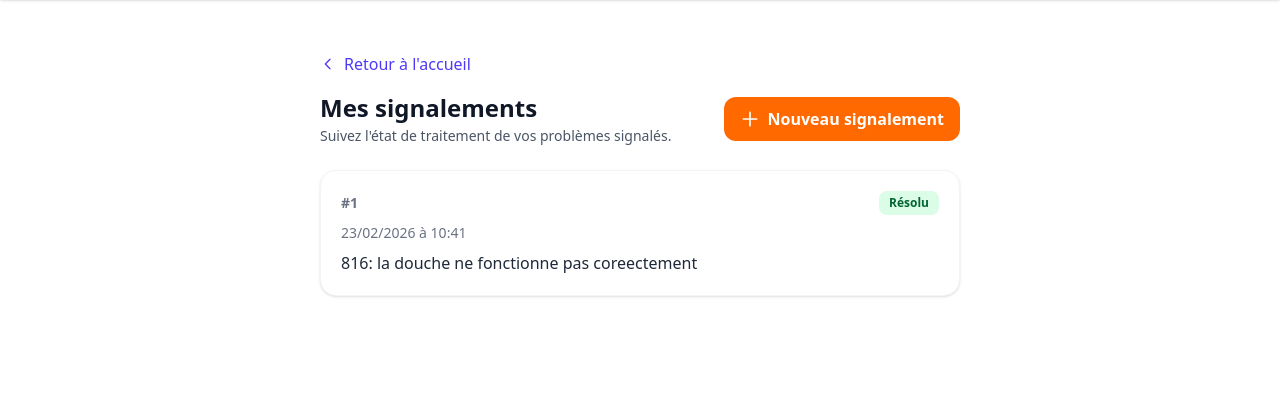
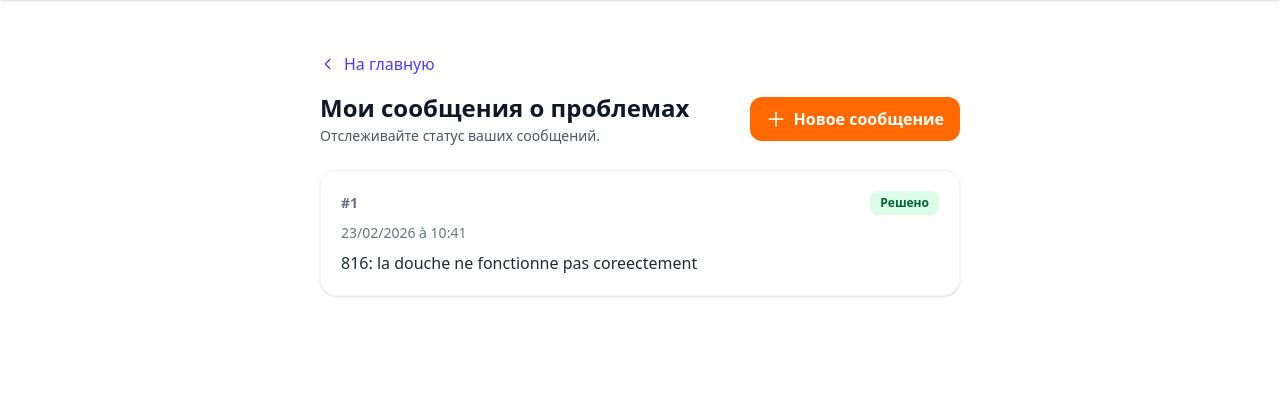
Before and after one commit to Balak97/laverie, a Django app: page /signalements/mes-signalements/ in a window 1280 px wide. Shown: the part 68-482 px from the top of the page. Run offline with Django 4.2, Linux system fonts and the light colour scheme; a user stored in the database is signed in; data comes from the database, SQL or seed files in the repository; both versions use the stored data as it was after the commit.

Commit message:
signalements

```diff
--- a/signalements/views.py
+++ b/signalements/views.py
@@ -1,6 +1,7 @@
 from django.shortcuts import render, redirect, get_object_or_404
 from django.contrib.auth.decorators import login_required
 from django.contrib import messages
+from django.utils.translation import gettext as _
 
 from .models import Signalement
 from .forms import SignalementForm
@@ -11,24 +12,97 @@ def is_agent(user):
     return user.is_authenticated and getattr(user, 'user_type', None) == 'ADMIN'
 
 
+# Chaînes des pages signalements (fallback si .mo non compilés)
+_SIGNALEMENTS_STRINGS = {
+    'ru': {
+        'back_to_home': 'На главную',
+        'view_my_reports': 'Мои сообщения о проблемах',
+        'report_a_problem': 'Сообщить о проблеме',
+        'describe_team': 'Опишите проблему. Команда ознакомится с ней.',
+        'problem_description': 'Описание проблемы',
+        'submit_report': 'Отправить сообщение',
+        'cancel': 'Отменить',
+        'placeholder_description': 'Опишите проблему, с которой вы столкнулись…',
+        'success_message': 'Ваше сообщение зафиксировано. Вы можете отслеживать его статус ниже.',
+        'my_reports': 'Мои сообщения о проблемах',
+        'track_status_subtitle': 'Отслеживайте статус ваших сообщений.',
+        'new_report': 'Новое сообщение',
+        'no_reports': 'Нет сообщений',
+        'empty_message': 'Ваши сообщения о проблемах появятся здесь с их статусом (новое, в работе, решено).',
+        'status_nouveau': 'Новое',
+        'status_en_cours': 'В работе',
+        'status_resolu': 'Решено',
+    },
+    'fr': {
+        'back_to_home': "Retour à l'accueil",
+        'view_my_reports': 'Voir mes signalements',
+        'report_a_problem': 'Signaler un problème',
+        'describe_team': "Décrivez le problème. L'équipe en prendra connaissance.",
+        'problem_description': 'Description du problème',
+        'submit_report': 'Envoyer le signalement',
+        'cancel': 'Annuler',
+        'placeholder_description': 'Décrivez le problème rencontré…',
+        'success_message': 'Votre signalement a bien été enregistré. Vous pouvez suivre son état ci-dessous.',
+        'my_reports': 'Mes signalements',
+        'track_status_subtitle': "Suivez l'état de traitement de vos problèmes signalés.",
+        'new_report': 'Nouveau signalement',
+        'no_reports': 'Aucun signalement',
+        'empty_message': "Vos problèmes signalés apparaîtront ici avec leur état (nouveau, en cours, résolu).",
+        'status_nouveau': 'Nouveau',
+        'status_en_cours': 'En cours',
+        'status_resolu': 'Résolu',
+    },
+    'en': {
+        'back_to_home': 'Back to home',
+        'view_my_reports': 'View my reports',
+        'report_a_problem': 'Report a problem',
+        'describe_team': 'Describe the problem. The team will take note of it.',
+        'problem_description': 'Problem description',
+        'submit_report': 'Submit report',
+        'cancel': 'Cancel',
+        'placeholder_description': 'Describe the problem you encountered…',
+        'success_message': 'Your report has been recorded. You can track its status below.',
+        'my_reports': 'My reports',
+        'track_status_subtitle': 'Track the status of your reported problems.',
+        'new_report': 'New report',
+        'no_reports': 'No reports',
+        'empty_message': 'Your reported problems will appear here with their status (new, in progress, resolved).',
+        'status_nouveau': 'New',
+        'status_en_cours': 'In progress',
+        'status_resolu': 'Resolved',
+    },
+}
+
+
 @login_required
 def signaler(request):
     """Formulaire pour signaler un problème (indépendant du lavage)."""
-    form = SignalementForm(request.POST or None)
+    lang = request.LANGUAGE_CODE or 'ru'
+    i18n = _SIGNALEMENTS_STRINGS.get(lang, _SIGNALEMENTS_STRINGS['en'])
+    form = SignalementForm(request.POST or None, lang=lang, i18n=i18n)
     if request.method == 'POST' and form.is_valid():
         obj = form.save(commit=False)
         obj.utilisateur = request.user
         obj.save()
-        messages.success(request, 'Votre signalement a bien été enregistré. Vous pouvez suivre son état ci-dessous.')
+        messages.success(request, i18n['success_message'])
         return redirect('signalements:mes_signalements')
-    return render(request, 'signalements/signaler.html', {'form': form})
+    return render(request, 'signalements/signaler.html', {'form': form, 'i18n': i18n})
+
+
+def _statut_display(s, i18n):
+    """Retourne le libellé traduit du statut."""
+    key = f'status_{s.statut}'
+    return i18n.get(key, s.get_statut_display())
 
 
 @login_required
 def mes_signalements(request):
     """Liste des signalements de l'utilisateur pour suivre l'état de traitement."""
+    lang = request.LANGUAGE_CODE or 'ru'
+    i18n = _SIGNALEMENTS_STRINGS.get(lang, _SIGNALEMENTS_STRINGS['en'])
     signalements = Signalement.objects.filter(utilisateur=request.user).order_by('-date_creation')
-    return render(request, 'signalements/mes_signalements.html', {'signalements': signalements})
+    signalements = [(s, _statut_display(s, i18n)) for s in signalements]
+    return render(request, 'signalements/mes_signalements.html', {'signalements': signalements, 'i18n': i18n})
 
 
 @login_required
--- a/templates/signalements/mes_signalements.html
+++ b/templates/signalements/mes_signalements.html
@@ -5,22 +5,22 @@
 <div class="max-w-2xl mx-auto py-4 sm:py-6 px-3 sm:px-4">
     <a href="{% url 'home' %}" class="inline-flex items-center gap-2 text-indigo-600 hover:text-indigo-700 font-medium mb-4">
         <svg class="w-4 h-4" fill="none" stroke="currentColor" viewBox="0 0 24 24"><path stroke-linecap="round" stroke-linejoin="round" stroke-width="2" d="M15 19l-7-7 7-7"/></svg>
-        Retour à l'accueil
+        {{ i18n.back_to_home }}
     </a>
     <div class="flex flex-col sm:flex-row justify-between items-start sm:items-center gap-3 mb-6">
         <div>
-            <h1 class="text-xl sm:text-2xl font-bold text-gray-900">Mes signalements</h1>
-            <p class="text-gray-600 text-sm mt-0.5">Suivez l'état de traitement de vos problèmes signalés.</p>
+            <h1 class="text-xl sm:text-2xl font-bold text-gray-900">{{ i18n.my_reports }}</h1>
+            <p class="text-gray-600 text-sm mt-0.5">{{ i18n.track_status_subtitle }}</p>
         </div>
         <a href="{% url 'signalements:signaler' %}" class="bg-orange-500 hover:bg-orange-600 text-white px-4 py-2.5 rounded-xl font-semibold transition inline-flex items-center gap-2">
             <svg class="w-5 h-5" fill="none" stroke="currentColor" viewBox="0 0 24 24"><path stroke-linecap="round" stroke-linejoin="round" stroke-width="2" d="M12 4v16m8-8H4"/></svg>
-            Nouveau signalement
+            {{ i18n.new_report }}
         </a>
     </div>
 
     {% if signalements %}
     <div class="space-y-4">
-        {% for s in signalements %}
+        {% for s, statut_label in signalements %}
         <article class="bg-white rounded-2xl shadow border border-gray-100 overflow-hidden">
             <div class="p-5">
                 <div class="flex flex-wrap items-center justify-between gap-3 mb-2">
@@ -29,7 +29,7 @@
                         {% if s.statut == 'nouveau' %}bg-amber-100 text-amber-800
                         {% elif s.statut == 'en_cours' %}bg-blue-100 text-blue-800
                         {% else %}bg-green-100 text-green-800{% endif %}">
-                        {{ s.get_statut_display }}
+                        {{ statut_label }}
                     </span>
                 </div>
                 <p class="text-sm text-gray-500 mb-2">{{ s.date_creation|date:"d/m/Y à H:i" }}</p>
@@ -43,11 +43,11 @@
         <div class="w-16 h-16 rounded-2xl bg-amber-100 flex items-center justify-center mx-auto mb-4">
             <svg class="w-8 h-8 text-amber-600" fill="none" stroke="currentColor" viewBox="0 0 24 24"><path stroke-linecap="round" stroke-linejoin="round" stroke-width="2" d="M12 9v2m0 4h.01m-6.938 4h13.856c1.54 0 2.502-1.667 1.732-3L13.732 4c-.77-1.333-2.694-1.333-3.464 0L3.34 16c-.77 1.333.192 3 1.732 3z"/></svg>
         </div>
-        <p class="text-gray-600 font-medium mb-2">Aucun signalement</p>
-        <p class="text-gray-500 text-sm mb-4">Vos problèmes signalés apparaîtront ici avec leur état (nouveau, en cours, résolu).</p>
+        <p class="text-gray-600 font-medium mb-2">{{ i18n.no_reports }}</p>
+        <p class="text-gray-500 text-sm mb-4">{{ i18n.empty_message }}</p>
         <a href="{% url 'signalements:signaler' %}" class="inline-flex items-center gap-2 bg-orange-500 hover:bg-orange-600 text-white px-4 py-2.5 rounded-xl font-semibold transition">
             <svg class="w-5 h-5" fill="none" stroke="currentColor" viewBox="0 0 24 24"><path stroke-linecap="round" stroke-linejoin="round" stroke-width="2" d="M12 4v16m8-8H4"/></svg>
-            Signaler un problème
+            {{ i18n.report_a_problem }}
         </a>
     </div>
     {% endif %}
```
Also changed, not shown: signalements/forms.py (+14 -7 lines), templates/signalements/signaler.html (+7 -7 lines), db.sqlite3, locale/en/LC_MESSAGES/django.po, locale/fr/LC_MESSAGES/django.po, locale/ru/LC_MESSAGES/django.po.
